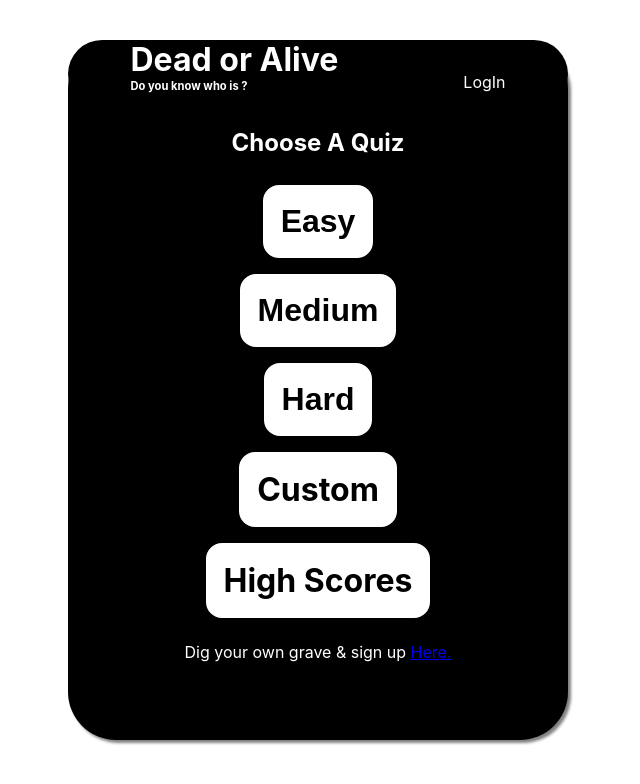
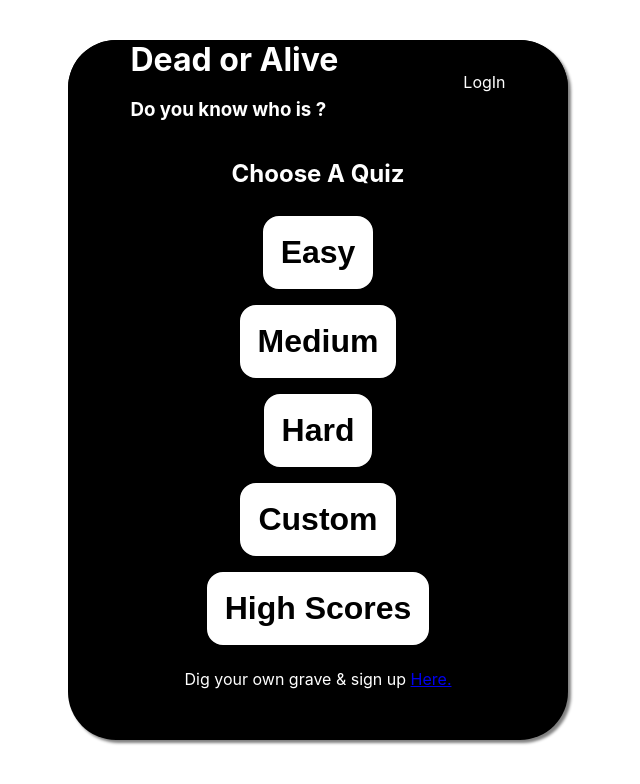
Before and after one commit to build-week-celebrity/front-end, a React (Create React App) app: page /QuizSelector in a window 1280 px wide. Shown: the top 784 px of the page, without its empty margins (322-962 px from the left). Built offline with nearby package versions, Linux system fonts and the light colour scheme.

Commit message:
CSS and remove shuffle

```diff
--- a/src/App.css
+++ b/src/App.css
@@ -47,6 +47,11 @@
     text-align: left;
 }
 
+.logo h3 {
+    margin: 0;
+    font-size: 0.7rem;
+}
+
 .login-link {
     margin-top: 1rem;
     color: white;
@@ -65,7 +70,7 @@
 }
 
 .landing h2 {
-    margin: 1rem 0rem;
+    margin: 1rem 2rem;
 }
 
 .landing h3 {
--- a/src/components/Header.js
+++ b/src/components/Header.js
@@ -6,7 +6,7 @@ function Header() {
   return (
     <div className="Header">
       <div className="Logo">
-        <h1> Dead or Alive </h1> <h2> Do you know who is ? </h2>
+        <h1> Dead or Alive </h1> <h3> Do you know who is ? </h3>
       </div>
       <Link
         to="/Login"
--- a/src/components/QuizSelector.js
+++ b/src/components/QuizSelector.js
@@ -29,13 +29,13 @@ function QuizSelector() {
                  Hard
               </button>
           </Link>
-        <div className="QuizType">
+        <button className="QuizType">
           <p>Custom</p>
-        </div>
+        </button>
         <Link to="/HighScores" style={{ textDecoration: "none" }}>
-          <div className="QuizType" id={"HighScore"}>
+          <button className="QuizType" id={"HighScore"}>
             <p>High Scores</p>
-          </div>
+          </button>
         </Link>
         <p>
           Dig your own grave & sign up <Link to="/SignUp">Here.</Link>
```
